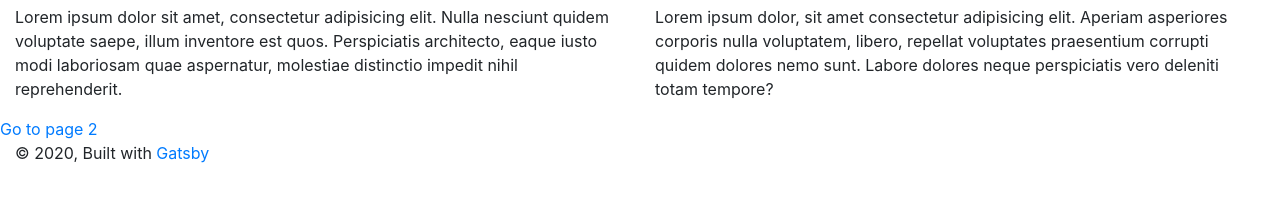
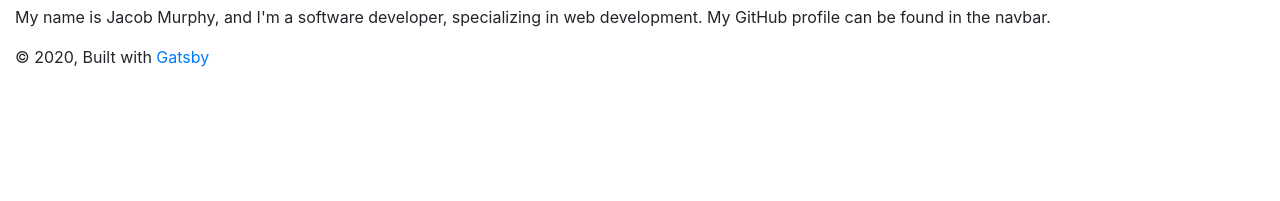
Before and after one commit to jacobhmurphy/personal-site, a Gatsby site: page / in a window 1280 px wide. Shown: the part 507-708 px from the top of the page. Built offline with nearby package versions, Linux system fonts and the light colour scheme; Gatsby itself is replaced by a stand-in of ours.

Commit message:
editing text on home page

```diff
--- a/src/pages/index.js
+++ b/src/pages/index.js
@@ -1,5 +1,4 @@
 import React from "react"
-import { Link } from "gatsby"
 
 import Layout from "../components/layout"
 import StyledHomepageHero from "../components/backgroundsection"
@@ -15,25 +14,12 @@ const IndexPage = () => (
         <div className="col-md">
           <h1>About</h1>
           <p>
-            Lorem ipsum dolor sit amet, consectetur adipisicing elit. Nulla
-            nesciunt quidem voluptate saepe, illum inventore est quos.
-            Perspiciatis architecto, eaque iusto modi laboriosam quae
-            aspernatur, molestiae distinctio impedit nihil reprehenderit.
-          </p>
-        </div>
-
-        <div className="col-md">
-          <h1>Blog</h1>
-          <p>
-            Lorem ipsum dolor, sit amet consectetur adipisicing elit. Aperiam
-            asperiores corporis nulla voluptatem, libero, repellat voluptates
-            praesentium corrupti quidem dolores nemo sunt. Labore dolores neque
-            perspiciatis vero deleniti totam tempore?
+            My name is Jacob Murphy, and I'm a software developer, specializing
+            in web development. My GitHub profile can be found in the navbar.
           </p>
         </div>
       </div>
     </div>
-    <Link to="/page-2/">Go to page 2</Link>
   </Layout>
 )
 
```
